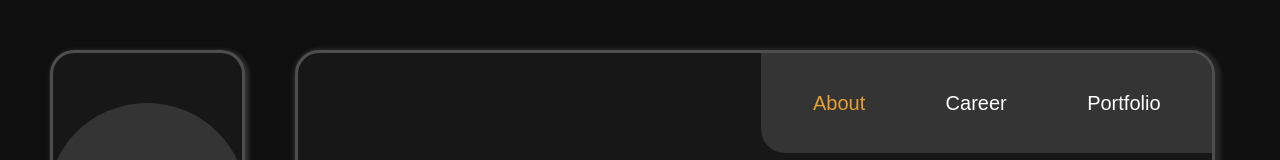
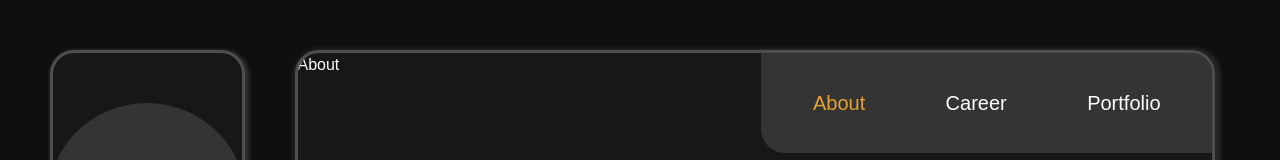
Before and after one commit to DevWonny/portfolio_new, a Next.js app: page / in a window 1280 px wide. Shown: the top 160 px of the page. Built offline with nearby package versions, Linux system fonts and the light colour scheme.

Commit message:
Active Index에 따른 컴포넌트 호출

```diff
--- a/app/page.tsx
+++ b/app/page.tsx
@@ -2,6 +2,9 @@
 import { useState, useRef } from "react";
 // component
 import Introduce from "@/app/components/introduce";
+import About from "@/app/components/about";
+import Career from "@/app/components/career";
+import Portfolio from "@/app/components/portfolio";
 // style
 import "@/styles/main.scss";
 
@@ -27,6 +30,16 @@ export default function Main() {
             ))}
           </ul>
         </div>
+
+        <div className="content">
+          {activeIndex === 0 ? (
+            <About />
+          ) : activeIndex === 1 ? (
+            <Career />
+          ) : (
+            <Portfolio />
+          )}
+        </div>
       </div>
     </div>
   );
```
